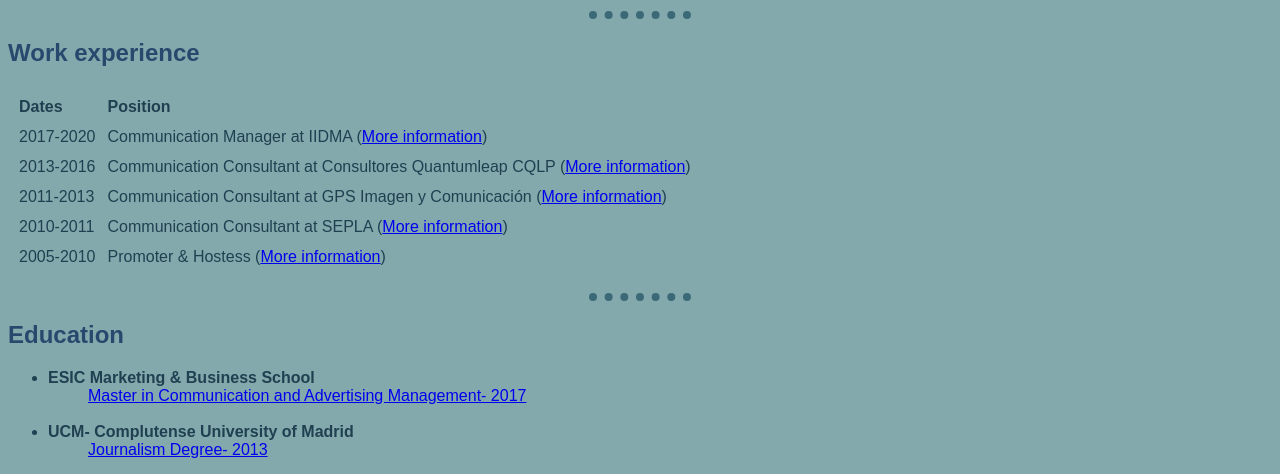
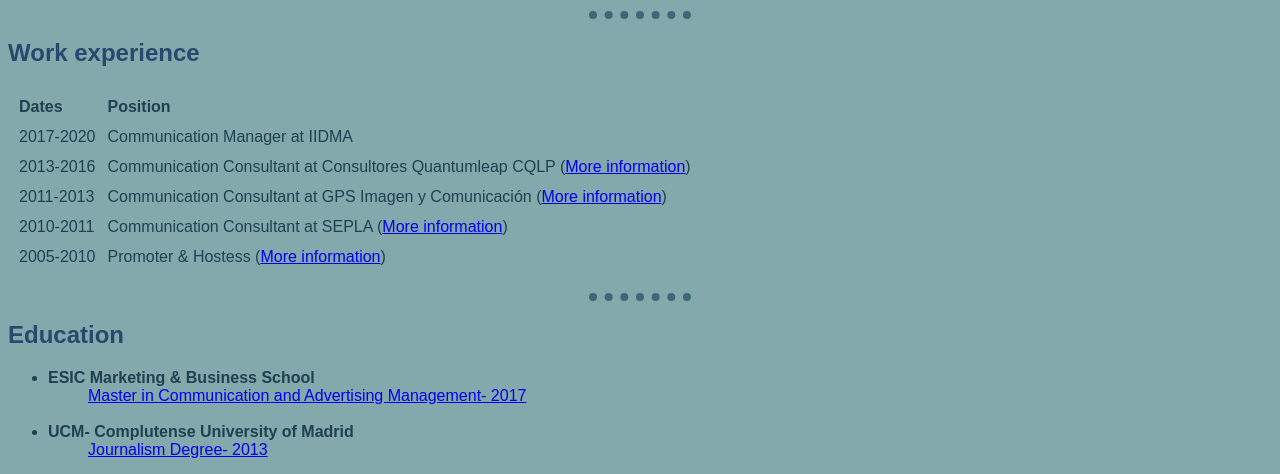
Before and after one commit to h2991/CV, a plain HTML site: page index.html in a window 1280 px wide. Shown: the part 301-775 px from the top of the page. Drawn offline with Linux system fonts and the light colour scheme.

Commit message:
change more info

```diff
--- a/index.html
+++ b/index.html
@@ -30,7 +30,7 @@
   <tbody>
     <tr>
       <td>2017-2020</td>
-      <td>Communication Manager at IIDMA (<a href="#">More information</a>)</td>
+      <td>Communication Manager at IIDMA</td>
     </tr>
     <tr>
       <td>2013-2016</td>
```
